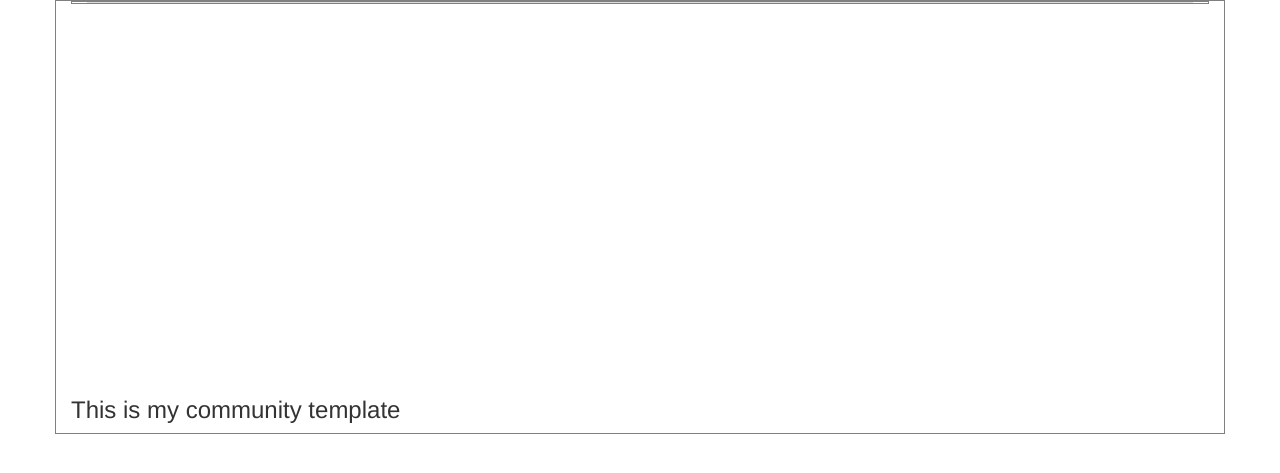
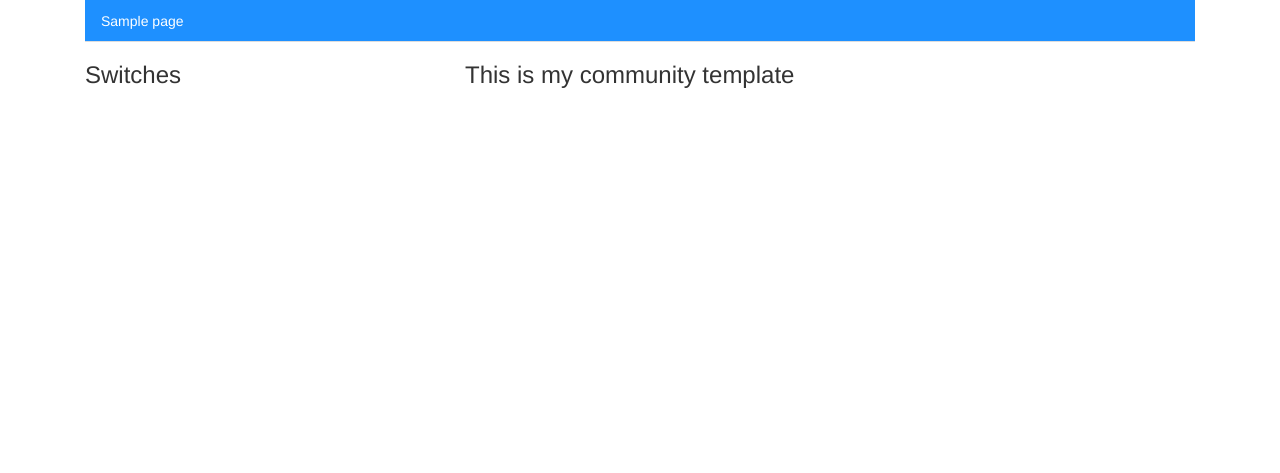
Before and after one commit to iramlopez/firstapp, a Flask app: template templates/community.html in a window 1280 px wide. Shown: the top 473 px of the page. Run offline with Flask 2, Linux system fonts and the light colour scheme; the template is opened without the code that fills it: most values are stand-ins (such as "Sample title", 1, 10 or a date in 2020); some libraries are stand-ins or nearby versions.

Commit message:
Cleaning project

```diff
--- a/Tinyhouse.py
+++ b/Tinyhouse.py
@@ -24,8 +24,8 @@
 @app.route('/')
 def index():
     config=Config()
-    dinamic_navbar=config.getNavigationBar()
-    return render_template('mainpage.html', navbar=dinamic_navbar)
+    dinamic_navbar=config.getRooms()
+    return render_template('community.html', navigation=dinamic_navbar)
 
 @app.route('/home')
 def home():
--- a/static/css/style.css
+++ b/static/css/style.css
@@ -1,6 +1,3 @@
-div {
-    border: 1px solid gray;
-}
 
 ul {
     list-style-type: none;
--- a/templates/community.html
+++ b/templates/community.html
@@ -1,5 +1,12 @@
 {% extends "index.html" %}
+{%block nav_list %}
+ {% for pages in navigation %}
+<li><a href="{{navigation[pages]['page'] }}">{{ navigation[pages]['label']}}</a></li>
+ {% endfor %}
+{% endblock %}
+{%block switches %}
+    <h3>Switches</h3>
+{% endblock %}
 {% block body %}
-{% include "nbar.html" %}
 <h3>This is my community template</h3>
 {% endblock %}
--- a/templates/index.html
+++ b/templates/index.html
@@ -27,9 +27,19 @@
                </ul>
             </div>
          </row>
-        {% block pageheader %}{% endblock %}
-        {% block body %}{% endblock %}
-        {% block footer %}{% endblock %}
+        <row>
+            <div class="col-lg-4 col-md-4">
+                {%block switches %}{% endblock %}
+            </div>
+            <div class="col-lg-8 col-md-8">
+                {% block body %}{% endblock %}
+            </div>
+        </row>
+        <row>
+            {% block footer %}{% endblock %}
+        </row>
+
+
     </div>
     <script type="text/javascript" src="{{url_for('static',filename='./js/jquery-3.2.1.min.js') }}"></script>
     <script type="text/javascript"  src="{{url_for('static',filename='./js/bootstrap.min.js') }}"></script>
--- a/templates/nbar.html
+++ b/templates/nbar.html
@@ -1,6 +1,6 @@
 <ul>
-    <li><a href="/">Home</a></li>
-  <li><a href="/community">Community</a></li>
+    <li><a href="#">Home</a></li>
+  <li><a href="#community">Community</a></li>
   <li><a href="#frontdoor">Front Door</a></li>
   <li><a href="#livingroom">Living Room</a></li>
   <li><a href="#bedroom">Bedroom</a></li>
```
Also changed, not shown: config.py (+24 -0 lines).
